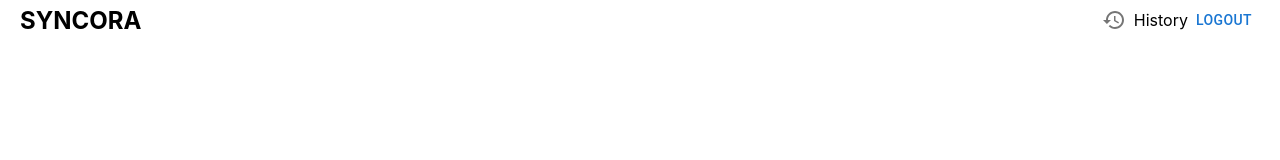
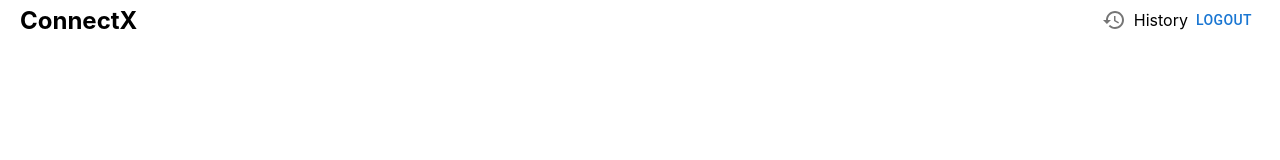
Before and after one commit to arpitgupta47/ConnectX, a React (Vite) app in the folder vite-project/: page /home in a window 1280 px wide. Shown: the top 160 px of the page. Built offline with nearby package versions, Linux system fonts and the light colour scheme; sample sign-in values are in the browser's storage.

Commit message:
Update home.jsx

```diff
--- a/vite-project/src/pages/home.jsx
+++ b/vite-project/src/pages/home.jsx
@@ -26,7 +26,7 @@ function HomeComponent() {
 
                 <div style={{ display: "flex", alignItems: "center" }}>
 
-                    <h2>SYNCORA</h2>
+                    <h2>ConnectX</h2>
                 </div>
 
                 <div style={{ display: "flex", alignItems: "center" }}>
```
